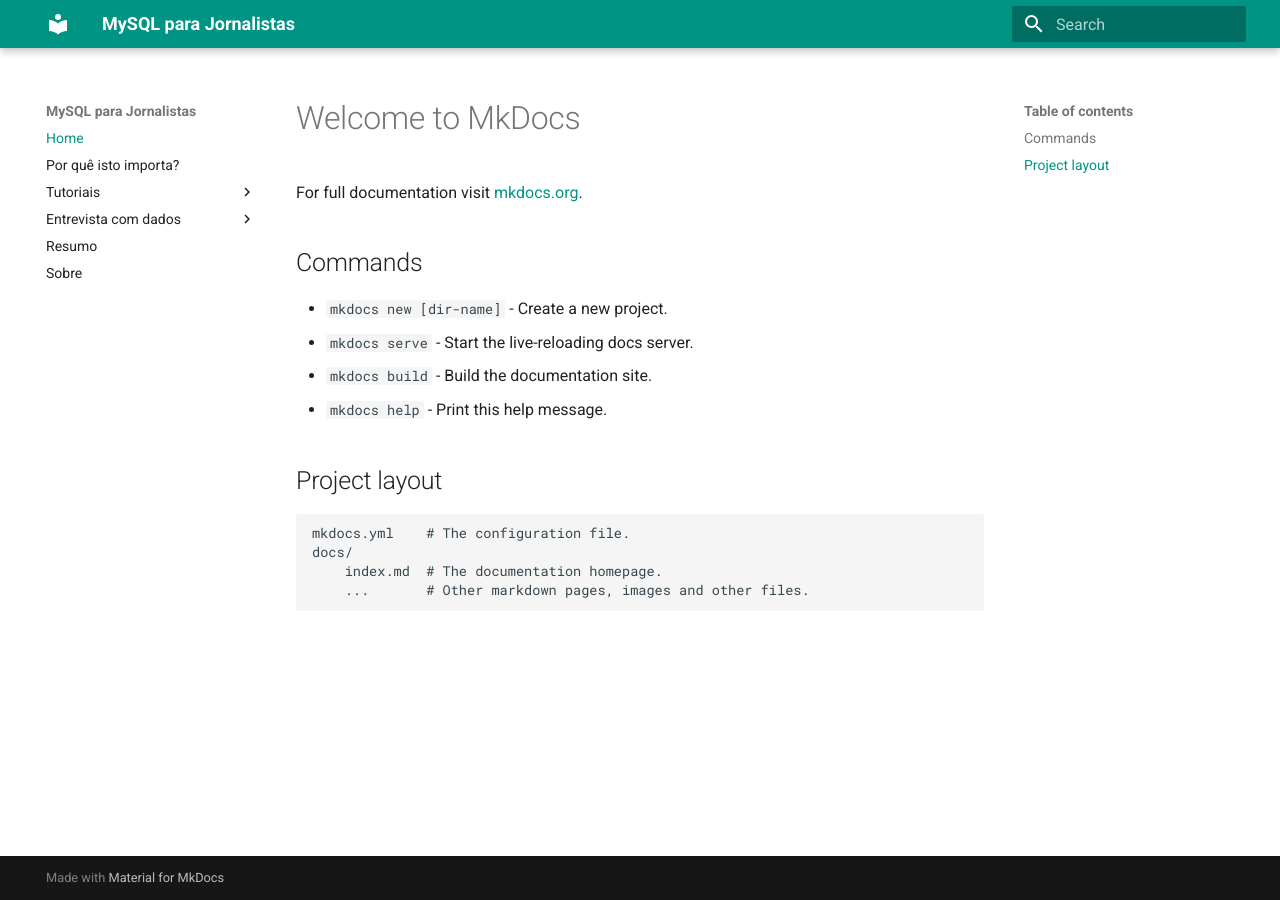
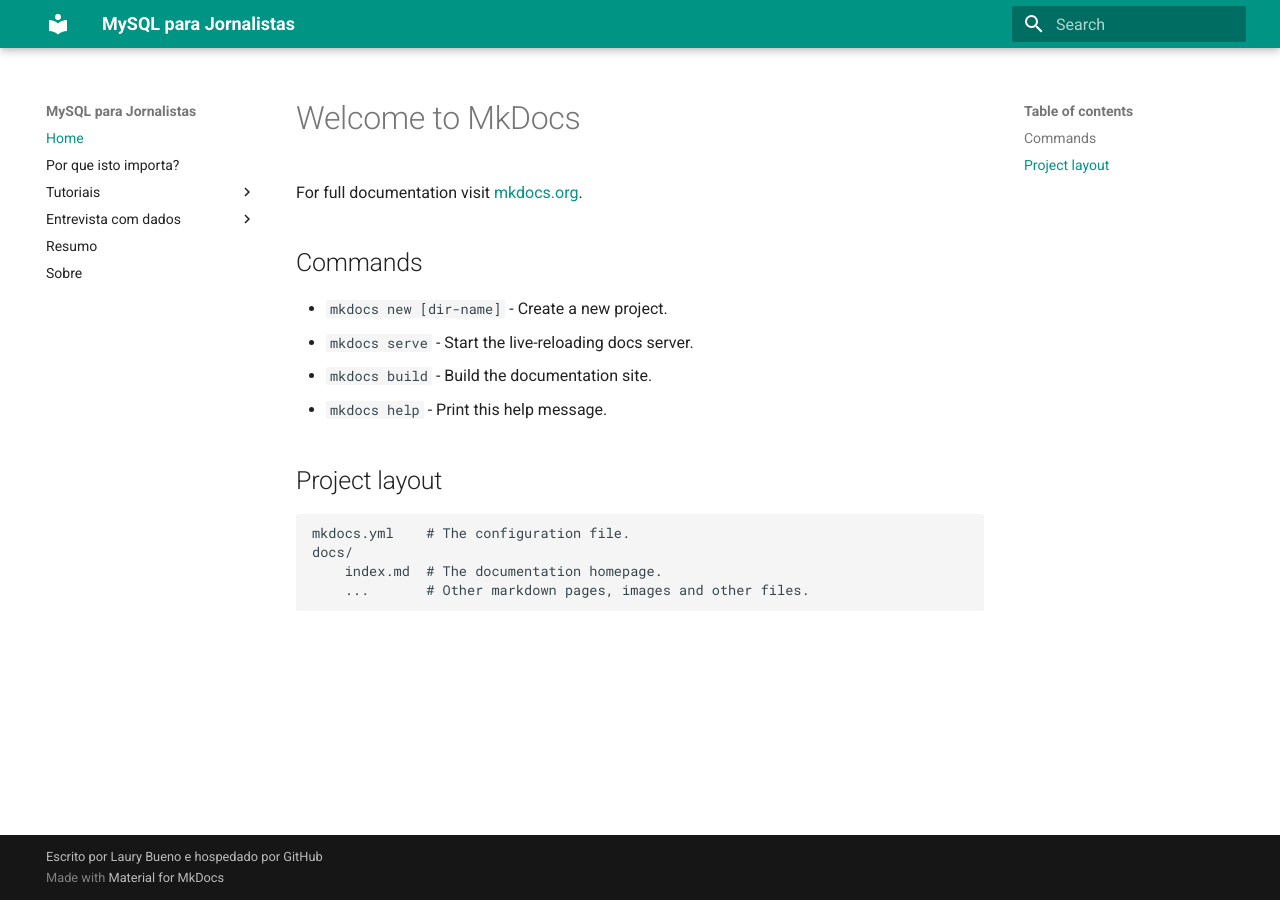
Before and after one commit to laurybueno/mysql-para-jornalistas, an MkDocs documentation site: the page built from docs/index.md, in a window 1280 px wide. Built offline with MkDocs 1.6.1 and Material for MkDocs 9.7.7, drawn with Linux system fonts in a browser that asks for light colours; old or Windows-style settings are respelled for this version of MkDocs; part of the change alters nothing that is shown.

Commit message:
Melhorias na configuração do site e do tema

```diff
--- a/mkdocs.yml
+++ b/mkdocs.yml
@@ -1,8 +1,18 @@
 site_name: MySQL para Jornalistas
+site_description: 'De um jornalista, para outros jornalistas, este manual foi feito com a esperança de ser útil na busca da verdade em meio à informação'
+site_author: 'Laury Bueno'
+site_url: 'http://laury.me/mysql-para-jornalistas'
+
+# Repository
+repo_name: 'mysql-para-jornalistas'
+
+# Copyright
+copyright: 'Escrito por Laury Bueno e hospedado por GitHub'
+
 
 pages:
 - Home: index.md
-- Por quê isto importa?: por_que/isto_importa.md
+- Por que isto importa?: por_que/isto_importa.md
 - Tutoriais:
   - Introdução: tutoriais/introducao.md
   - Ferramentas: tutoriais/ferramentas.md
@@ -21,3 +31,14 @@ extra:
   palette:
     primary: 'teal'
     accent: 'grey'
+
+  i18n:
+    prev: 'Anterior'
+    next: 'Próximo'
+
+  author:
+    github: 'laurybueno'
+
+  google_analytics:
+    - 'UA-83279816-1'
+    - 'auto'
```
